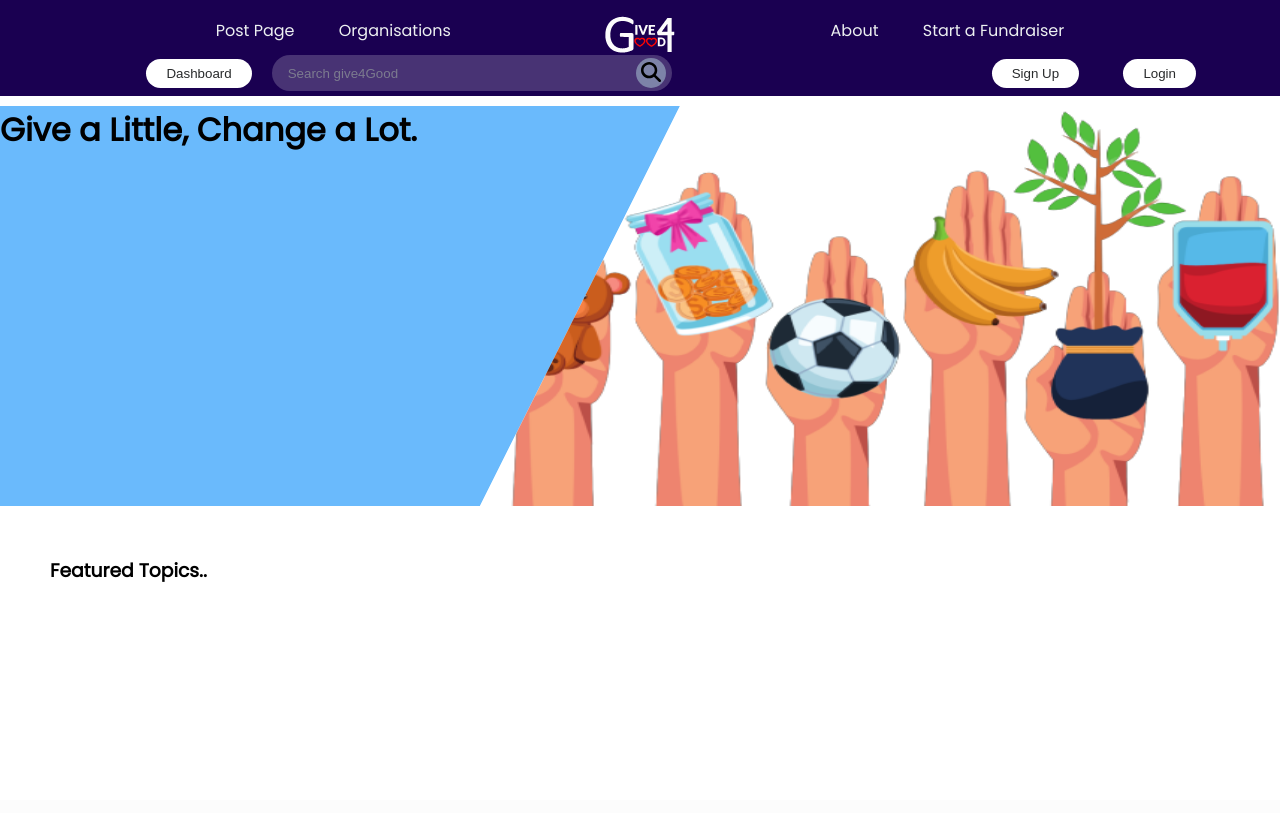
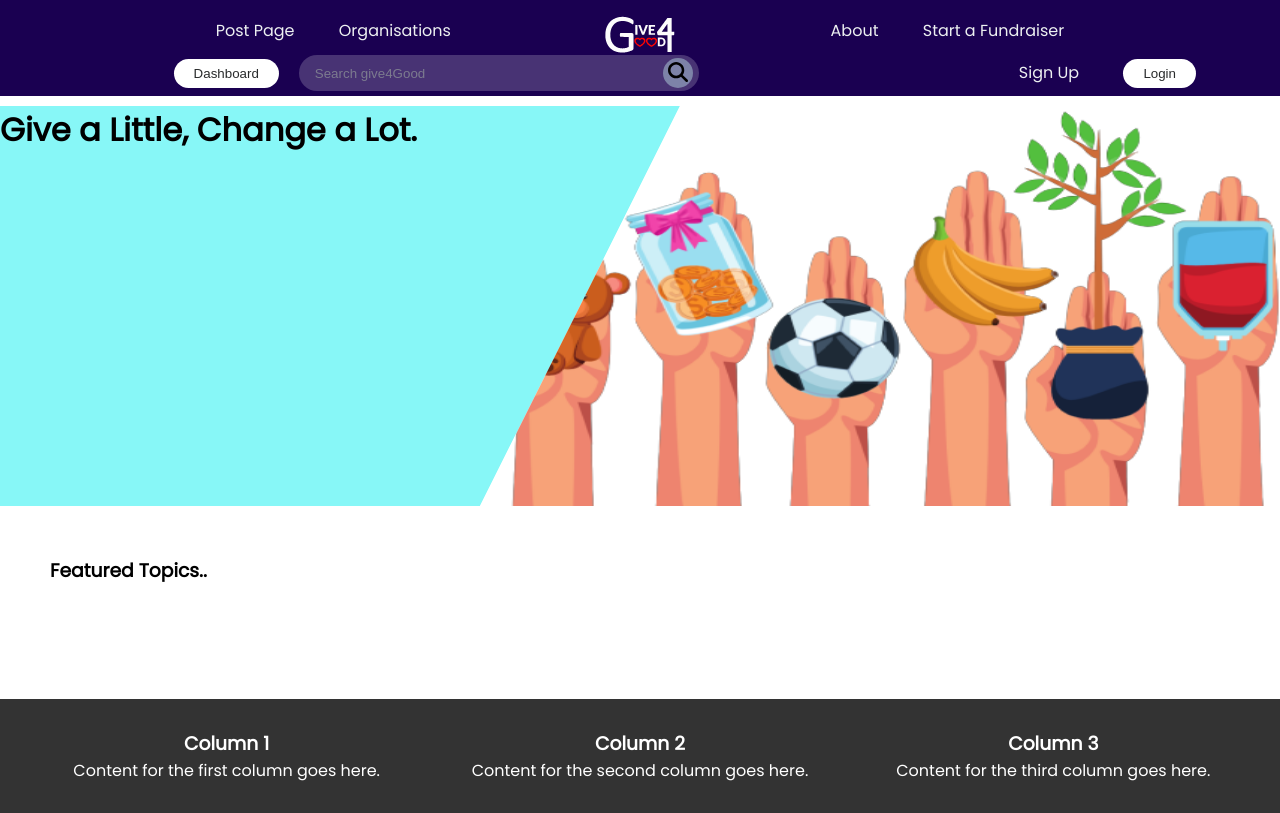
Before and after one commit to Shaliniamasha/Group42, a PHP site: page /index.php in a window 1280 px wide. Before the commit the page ends 582 px from the top, so only its background shows below. Run offline with PHP 8.4, Linux system fonts and the light colour scheme; data that the repository does not hold is empty.

Commit message:
naming css white button, a simple footer

```diff
--- a/css/new.css
+++ b/css/new.css
@@ -5,7 +5,7 @@
     margin: 0;
     padding: 0;
     --primary-color: #1A0051;
-    --secondary-color: #64e7e7;
+    --secondary-color: #87f7f7;
     --text-color: #000000;
     --gray-color: rgb(216, 219, 219);
 }
@@ -62,7 +62,7 @@ button {
 }
 
 
-button {
+.white-button {
     color: #292b2c;
     padding: 7px 20px;
     background-color: rgb(255, 255, 255);
@@ -72,7 +72,7 @@ button {
     transition: all 0.3s ease 0s;
 }
 
-button:hover {
+.white-button:hover {
     background-color: rgba(255, 255, 255, 0.9);
 }
 
@@ -153,7 +153,7 @@ button:hover {
 
 .left {
     clip-path: polygon(0% 0%, 100% 0%, 75% 100%, 0% 100%);
-    background-color: #6abafc;
+    background-color: var(--secondary-color);
 }
 
 .right {
@@ -179,7 +179,7 @@ footer {
 
 .grid-donations {
     display: grid;
-    gap: 1.5rem;
+    gap: 4rem;
     padding-block: 2rem;
     width: min(95%, 70rem);
     margin-inline: auto;
@@ -213,7 +213,7 @@ footer {
 
 @media (min-width: 40em) {
     .grid-donations {
-        grid-template-columns: repeat(4, 1fr);
+        grid-template-columns: repeat(3, 1fr);
     }
 
 }
--- a/includes/footer.php
+++ b/includes/footer.php
@@ -1,3 +1,17 @@
+<footer>
+        <div class="footer-column">
+            <h3>Column 1</h3>
+            <p>Content for the first column goes here.</p>
+        </div>
+        <div class="footer-column">
+            <h3>Column 2</h3>
+            <p>Content for the second column goes here.</p>
+        </div>
+        <div class="footer-column">
+            <h3>Column 3</h3>
+            <p>Content for the third column goes here.</p>
+        </div>
+    </footer>
 </body>
 
 </html>
--- a/includes/header.php
+++ b/includes/header.php
@@ -27,15 +27,15 @@
             </div>
             <div class="navbar2">
                 <ul class="nav_links">
-                    <li><a href="#"><button>Dashboard</button></a></li>
+                    <li><a href="#"><button class="white-button">Dashboard</button></a></li>
                 </ul>
                 <form action="" class="search-bar">
                     <input type="text" placeholder="Search give4Good" name="search">
                     <button type="submit"><img src="Assets/icons/search.svg"></button>
                 </form>
                 <ul class="nav_links">
-                    <li><a href="#"><button>Sign Up</button></a></li>
-                    <li><a href="#"><button>Login</button></a></li>
+                    <li><a href="#"><button="white-button">Sign Up</button></a></li>
+                    <li><a href="#"><button class="white-button">Login</button></a></li>
                 </ul>
             </div>
         </div>
```
